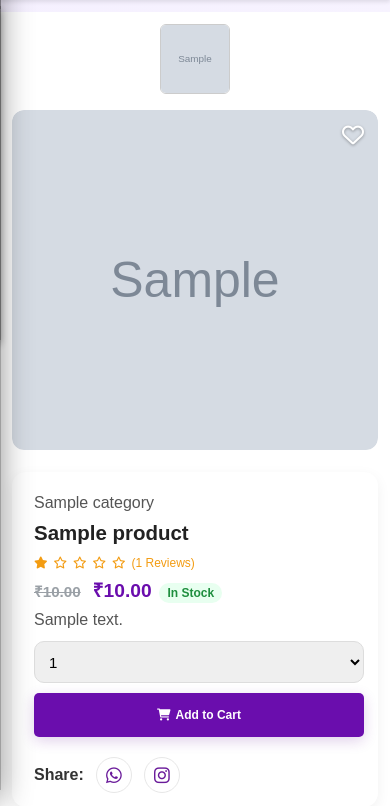
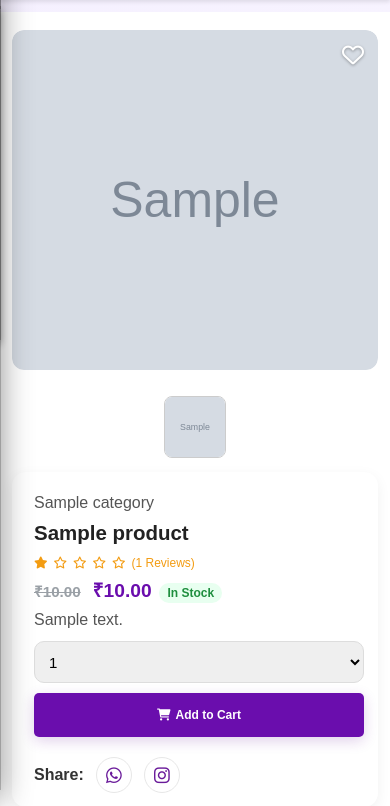
Before and after one commit to inno-vin/Swetha-collections, a Django app: a page that uses templates/store/base.html in a window 390 px wide. Shown: the part 54-860 px from the top of the page. Run offline with Django 3.2, Linux system fonts and the light colour scheme; tables that the repository leaves empty hold one stand-in row (values such as "Sample post"); grey boxes marked "Sample" are stand-in pictures; data that the repository does not hold is empty; parts of the project's set-up code (start-up, migrations or seed data) failed here and were passed over; some libraries are stand-ins or nearby versions.

Commit message:
project-details thumbnsils

```diff
--- a/static/product_details.css
+++ b/static/product_details.css
@@ -221,33 +221,23 @@ body {
   #zoom-viewer, #zoom-lens { display: none !important; }
 
   /* Thumbnails centered under the image */
-  /* Make thumbnails scroll horizontally on mobile */
-@media (max-width: 768px) {
   .thumbnail-gallery {
-    display: flex;
+    order: 2;
+    width: 100%;
+    max-width: 420px;
+    margin: 8px auto 0;
     flex-direction: row;
-    flex-wrap: nowrap;        /* keep in one row */
+    justify-content: center;
     gap: 8px;
-    overflow-x: auto;         /* enable horizontal scroll */
-    overflow-y: hidden;
-    -webkit-overflow-scrolling: touch;
-    scroll-snap-type: x proximity;
+    padding: 0;
   }
-
   .thumbnail-gallery img {
-    flex: 0 0 auto;           /* prevent shrinking */
-    width: 70px;
-    height: 70px;
+    width: 62px !important;
+    height: 62px !important;
     object-fit: cover;
-    border-radius: 6px;
-    scroll-snap-align: center;
+    border-radius: 8px;
+    flex: 0 0 auto;
   }
-
-  /* Hide scrollbar */
-  .thumbnail-gallery::-webkit-scrollbar { display: none; }
-  .thumbnail-gallery { scrollbar-width: none; }
-}
-
 
   /* Info card and subtle right shift as requested */
   .product-info {
```
